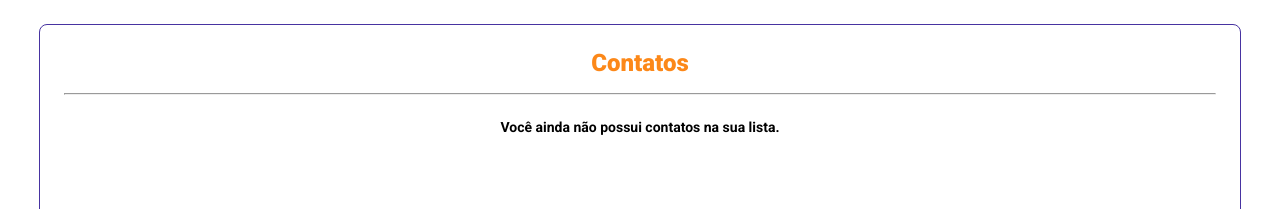
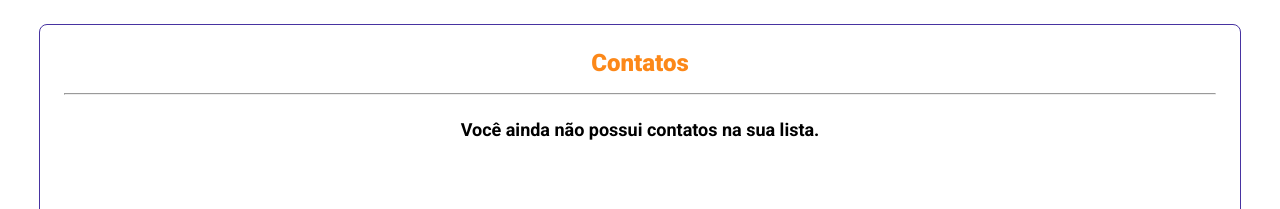
Before and after one commit to kevincamussi/contact-list-react, a React (Vite) app: page / in a window 1280 px wide. Shown: the top 209 px of the page. Built offline with nearby package versions, Linux system fonts and the light colour scheme.

Commit message:
changing message from empty list

```diff
--- a/src/containers/ContactsList/index.tsx
+++ b/src/containers/ContactsList/index.tsx
@@ -1,7 +1,7 @@
 import { useSelector } from 'react-redux'
 import { RootReducer } from '../../store'
 
-import { ContactListStyle, ContactListContainer } from './styles'
+import * as S from './styles'
 
 import Title from '../../components/Title'
 import ContactCard from '../../components/Contact/index'
@@ -9,16 +9,15 @@ import ContactCard from '../../components/Contact/index'
 const ContactsList = () => {
   const { contacts } = useSelector((state: RootReducer) => state.contacts)
 
-  const message = <h3>Você ainda não possui contatos na sua lista.</h3>
-
   return (
-    <ContactListContainer>
+    <S.ContactListContainer>
       <Title fontSize="24px">Contatos</Title>
       <hr />
-      <ContactListStyle>
-        {contacts.length === 0
-          ? message
-          : contacts.map((contact) => (
+      <S.ContactListStyle>
+        {contacts.length === 0 ? (
+          <S.Message>Você ainda não possui contatos na sua lista.</S.Message>
+        ) : (
+          contacts.map((contact) => (
             <ContactCard
               contactName={contact.contactName}
               phone={contact.phone}
@@ -27,9 +26,10 @@ const ContactsList = () => {
               id={contact.id}
               key={contact.id}
             ></ContactCard>
-            ))}
-      </ContactListStyle>
-    </ContactListContainer>
+          ))
+        )}
+      </S.ContactListStyle>
+    </S.ContactListContainer>
   )
 }
 
--- a/src/containers/ContactsList/styles.ts
+++ b/src/containers/ContactsList/styles.ts
@@ -1,4 +1,5 @@
 import styled from 'styled-components'
+import darkTheme from '../../themes/dark'
 
 export const ContactListContainer = styled.div`
   padding: 24px;
@@ -22,3 +23,9 @@ export const ContactListStyle = styled.div`
     display: block;
   }
 `
+
+export const Message = styled.h3`
+  color: ${(props) => (props.theme === darkTheme ? '#fff' : '#000')};
+  font-weight: bold;
+  font-size: 18px;
+`
```
Lines whose indentation alone changed are shown as unchanged.
